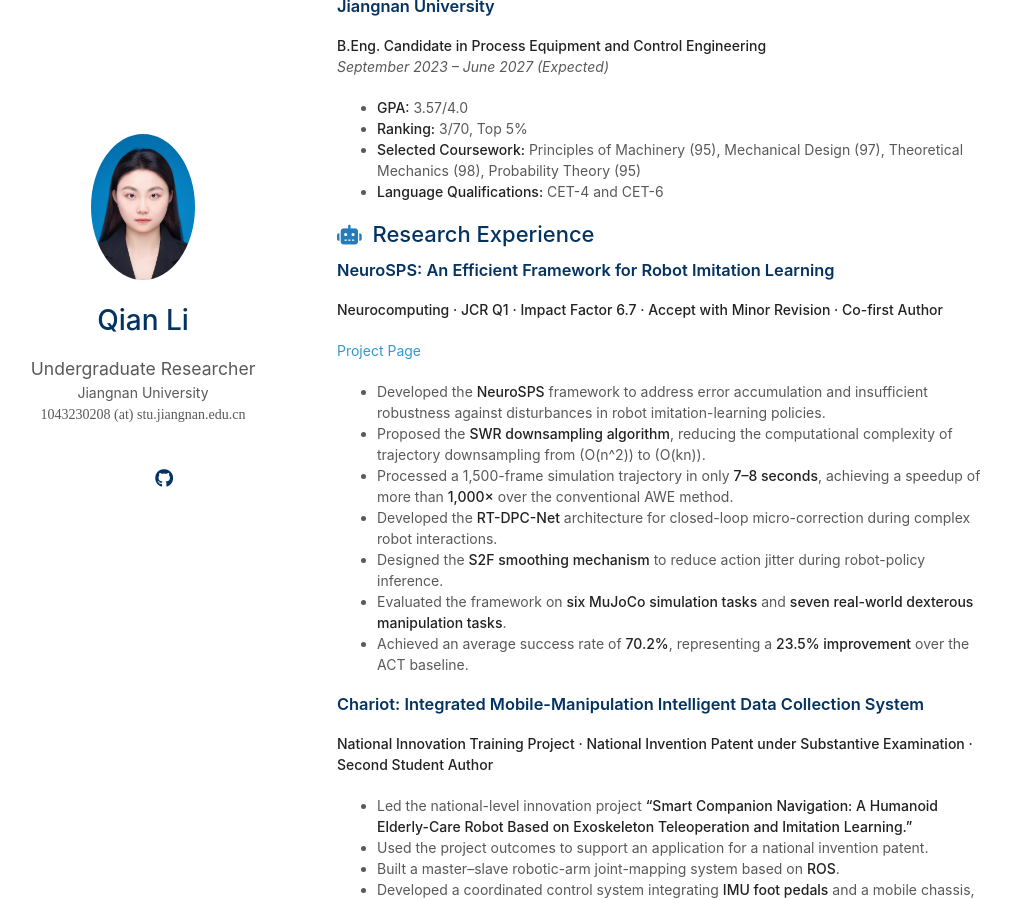
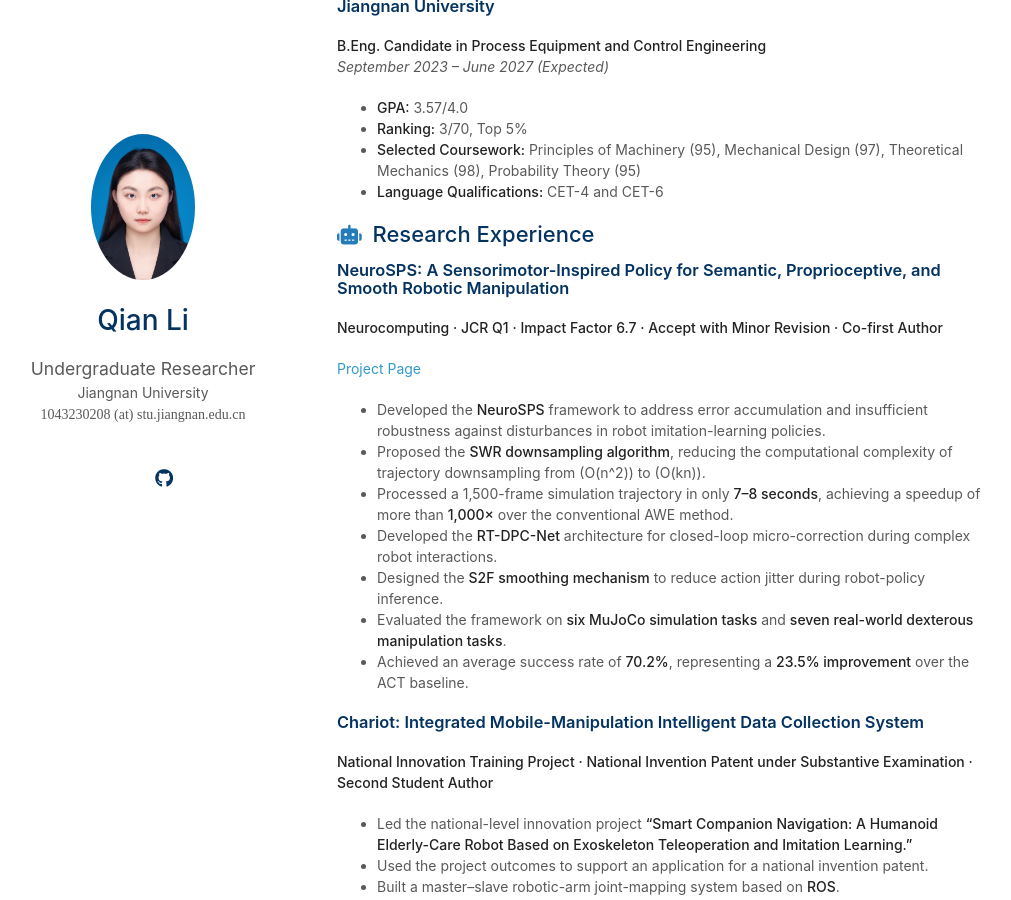
Before and after one commit to QianLi-1118/LiQian-CV, a Jekyll site: the page built from index.md, in a window 1280 px wide and 900 px high, scrolled down 901 px. Shown: the whole window, without its empty margins (133-1144 px from the left). Built offline with Jekyll 4.4.1, drawn with Linux system fonts in a browser that asks for light colours; a style sheet for code colours, icons or effects is not loaded; our own code applies the rules of GitHub Pages for plain Markdown files.

Commit message:
Update research project title for clarity

```diff
--- a/index.md
+++ b/index.md
@@ -38,7 +38,7 @@ I have research experience in vision-language-action model adaptation, imitation
 
 ## <i class="fa-solid fa-robot section-icon"></i> Research Experience
 
-### NeuroSPS: An Efficient Framework for Robot Imitation Learning
+### NeuroSPS: A Sensorimotor-Inspired Policy for Semantic, Proprioceptive, and Smooth Robotic Manipulation
 
 **Neurocomputing · JCR Q1 · Impact Factor 6.7 · Accept with Minor Revision · Co-first Author**
 
```
